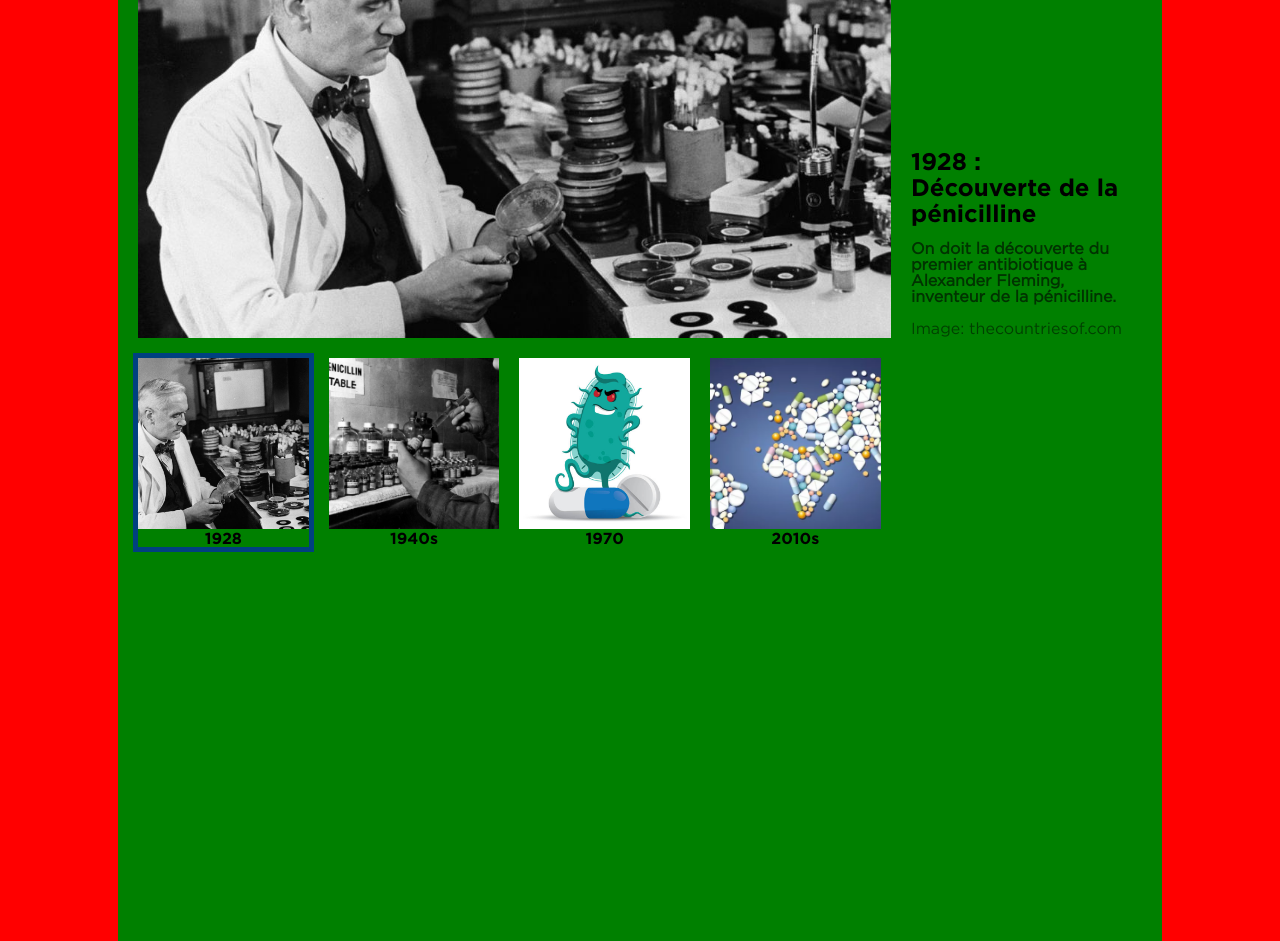
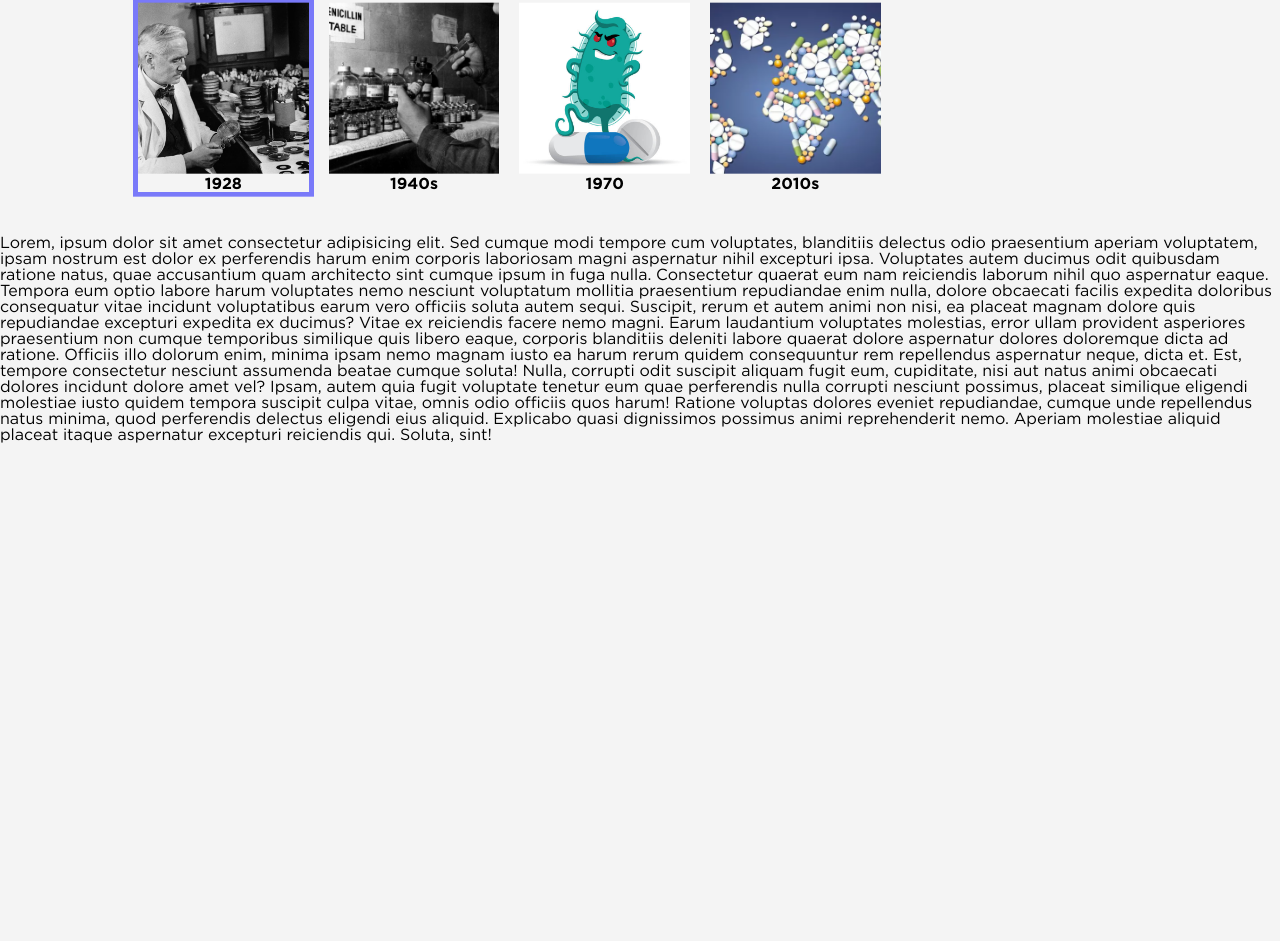
Before and after one commit to AfficheSVT/afficheSVT, a plain HTML site: page index.html in a window 1280 px wide. Shown: the part 564-1505 px from the top of the page. After the commit the page ends 1008 px from the top, so only its background shows below. Drawn offline with Linux system fonts and the light colour scheme.

Commit message:
Add files via upload

```diff
--- a/css/style.css
+++ b/css/style.css
@@ -23,8 +23,7 @@ html {
 
 section {
     width: 100vw;
-    height: 400vh;
-    background-color: red;
+    height: 100vh;
 }
 
 .container {
@@ -34,9 +33,6 @@ section {
     position: relative;
     top: 50%;
     transform: translate(0, -50%);
-    background-color: green;
-
-    height: 300vh;
 }
 
 .carousel>input {
--- a/index.html
+++ b/index.html
@@ -147,6 +147,24 @@
             </div>
         </div>
     </section>
+    <p>Lorem, ipsum dolor sit amet consectetur adipisicing elit. Sed cumque modi tempore cum voluptates, blanditiis
+        delectus odio praesentium aperiam voluptatem, ipsam nostrum est dolor ex perferendis harum enim corporis
+        laboriosam magni aspernatur nihil excepturi ipsa. Voluptates autem ducimus odit quibusdam ratione natus, quae
+        accusantium quam architecto sint cumque ipsum in fuga nulla. Consectetur quaerat eum nam reiciendis laborum
+        nihil quo aspernatur eaque. Tempora eum optio labore harum voluptates nemo nesciunt voluptatum mollitia
+        praesentium repudiandae enim nulla, dolore obcaecati facilis expedita doloribus consequatur vitae incidunt
+        voluptatibus earum vero officiis soluta autem sequi. Suscipit, rerum et autem animi non nisi, ea placeat magnam
+        dolore quis repudiandae excepturi expedita ex ducimus? Vitae ex reiciendis facere nemo magni. Earum laudantium
+        voluptates molestias, error ullam provident asperiores praesentium non cumque temporibus similique quis libero
+        eaque, corporis blanditiis deleniti labore quaerat dolore aspernatur dolores doloremque dicta ad ratione.
+        Officiis illo dolorum enim, minima ipsam nemo magnam iusto ea harum rerum quidem consequuntur rem repellendus
+        aspernatur neque, dicta et. Est, tempore consectetur nesciunt assumenda beatae cumque soluta! Nulla, corrupti
+        odit suscipit aliquam fugit eum, cupiditate, nisi aut natus animi obcaecati dolores incidunt dolore amet vel?
+        Ipsam, autem quia fugit voluptate tenetur eum quae perferendis nulla corrupti nesciunt possimus, placeat
+        similique eligendi molestiae iusto quidem tempora suscipit culpa vitae, omnis odio officiis quos harum! Ratione
+        voluptas dolores eveniet repudiandae, cumque unde repellendus natus minima, quod perferendis delectus eligendi
+        eius aliquid. Explicabo quasi dignissimos possimus animi reprehenderit nemo. Aperiam molestiae aliquid placeat
+        itaque aspernatur excepturi reiciendis qui. Soluta, sint!</p>
 </body>
 
 </html>
```
